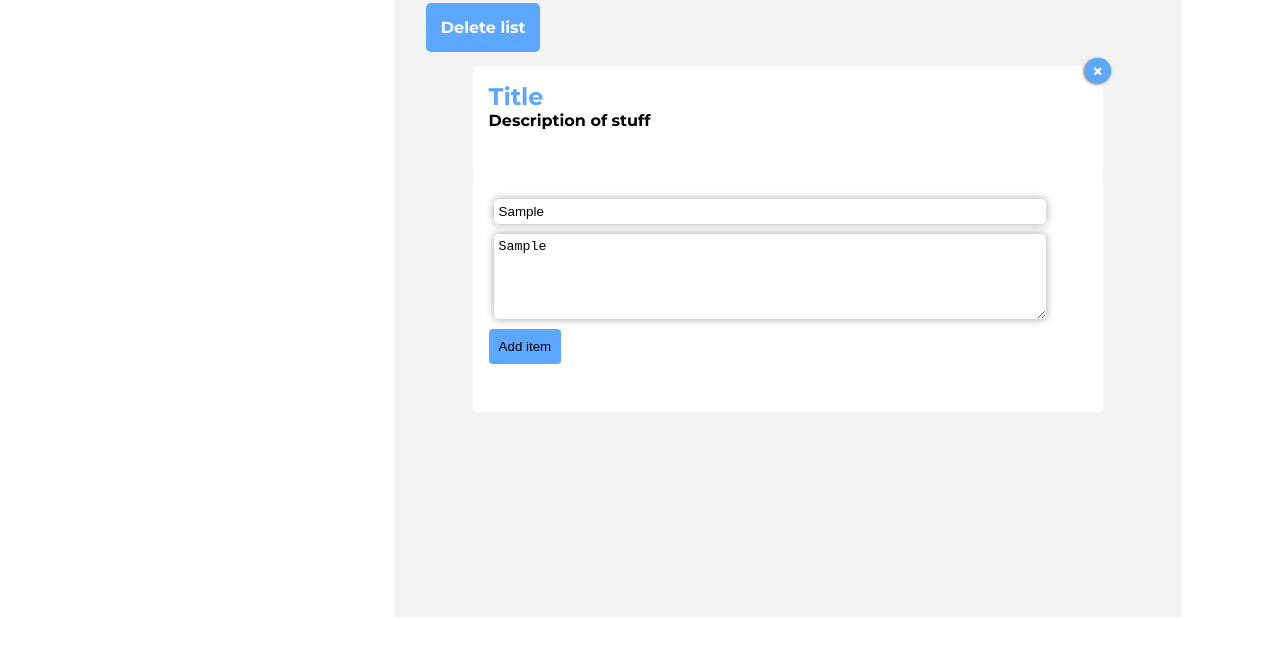
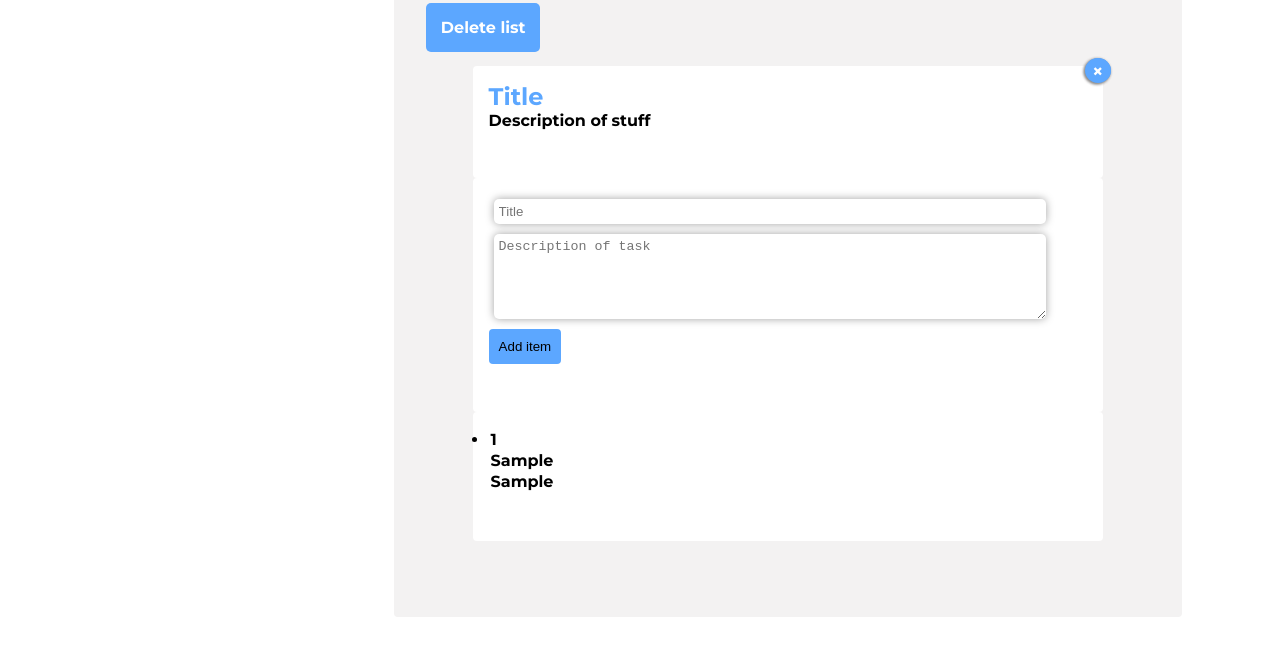
Before and after one commit to Jahonay/to-do, a plain HTML site: page index.html in a window 1280 px wide. Both pictures are taken after typing "Sample", "Sample" into the empty fields and a click on the button "Add item". Shown: the part 123-778 px from the top of the page. Drawn offline with Linux system fonts and the light colour scheme.

Commit message:
mostly fixed

```diff
--- a/styles.css
+++ b/styles.css
@@ -195,6 +195,33 @@ h1.title{
 }
 
 /*
+
+        Generated table stuffs
+
+*/
+
+.tableContainer {
+    background-color: #fff;
+    border-radius: 4px;
+    height:fit-content;
+    padding: 1rem 0 3rem 1rem;
+    display:flex;
+    flex-direction: column;
+ }
+ .tableContainer:empty {
+    display: none !important;
+ }
+ .tableDisplay span{
+    margin:2px;
+    display:block;
+ }
+
+
+
+
+
+
+/*
         media queries
 
 */
--- a/to-do.js
+++ b/to-do.js
@@ -1,6 +1,6 @@
 let todoArray = [];
 
-const mainContainer = document.querySelector('.content');
+const mainContainer = document.querySelector('.list-cont');
 const header = document.querySelector("#title-input");
 const description = document.querySelector("#description-input");
 const add = document.querySelector("#add");
@@ -10,7 +10,7 @@ let tableParent, tableDisplay, todoCounter,
  todoDelete, todoDescription, todoTitle;
 
 //create a table parent
-window.onLoad = function(){
+window.onload = function(){
     tableParent= document.createElement('ul');
     tableParent.classList.add('tableContainer');
     mainContainer.appendChild(tableParent);
@@ -42,7 +42,8 @@ function createTodoTable() {
     todoDelete.classList.add('todoDelete');
 }
 
-function print(){
+function printArray(){
+    console.log('hi');
     tableParent.innerHTML = "";
 
     function removeElement(i){
@@ -53,8 +54,8 @@ function print(){
     todoArray.map((value, i) =>{
         createTodoTable ();
 
-        noteCounter.textContent = i+1;
-        todoTitle.innerText=value.heading;
+        todoCounter.textContent = i+1;
+        todoTitle.innerText = value.heading;
         todoDescription.innerText = value.content;
 
         tableDisplay.appendChild(todoCounter);
@@ -77,7 +78,7 @@ add.addEventListener("click", function () {
         tempObj.content=description.value;
 
         todoArray= [...todoArray, tempObj];
-        print();
+        printArray();
         tableParent.style.display ="block";
     } else{
         alert("Please, Enter your to-do title and description")
```
